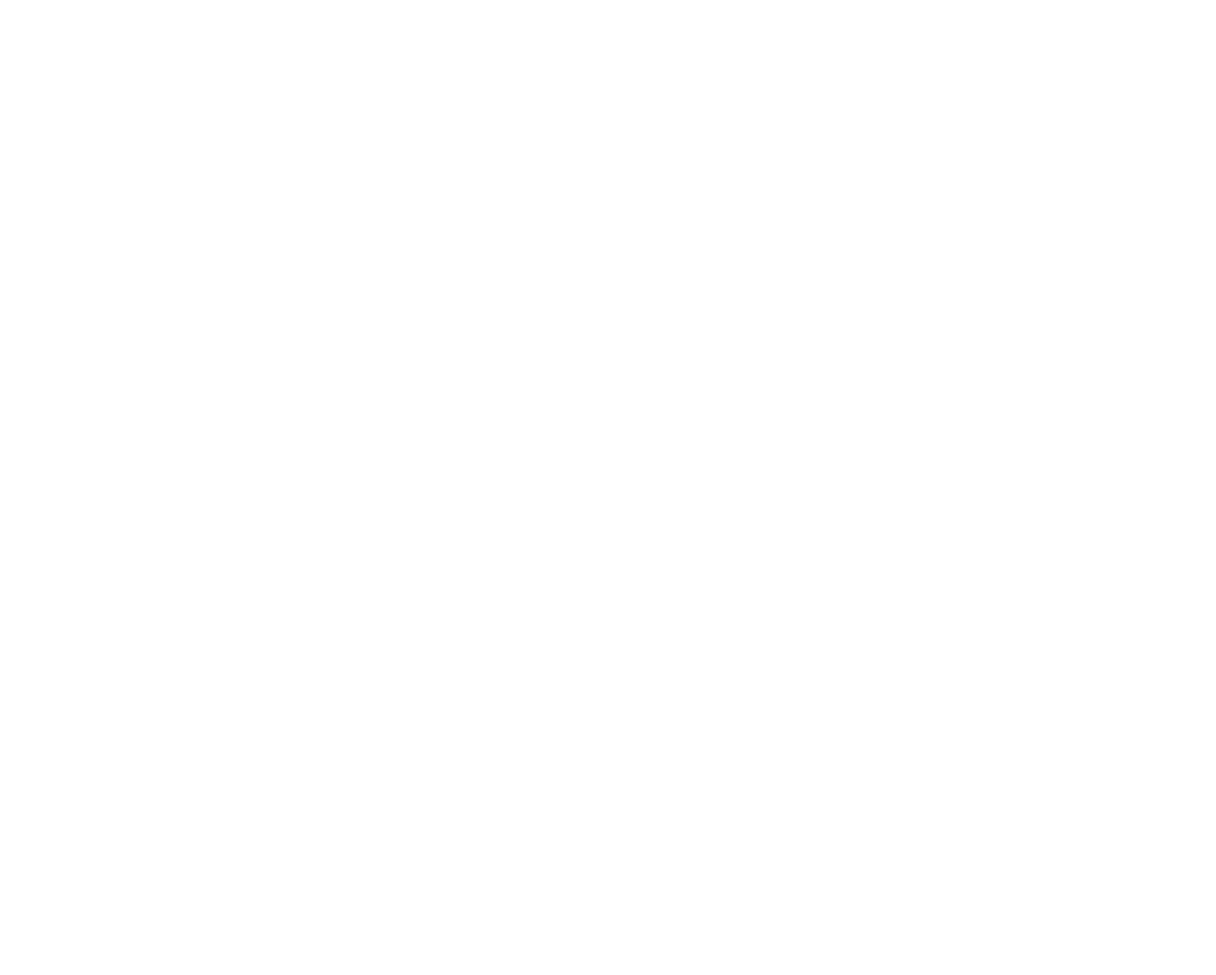
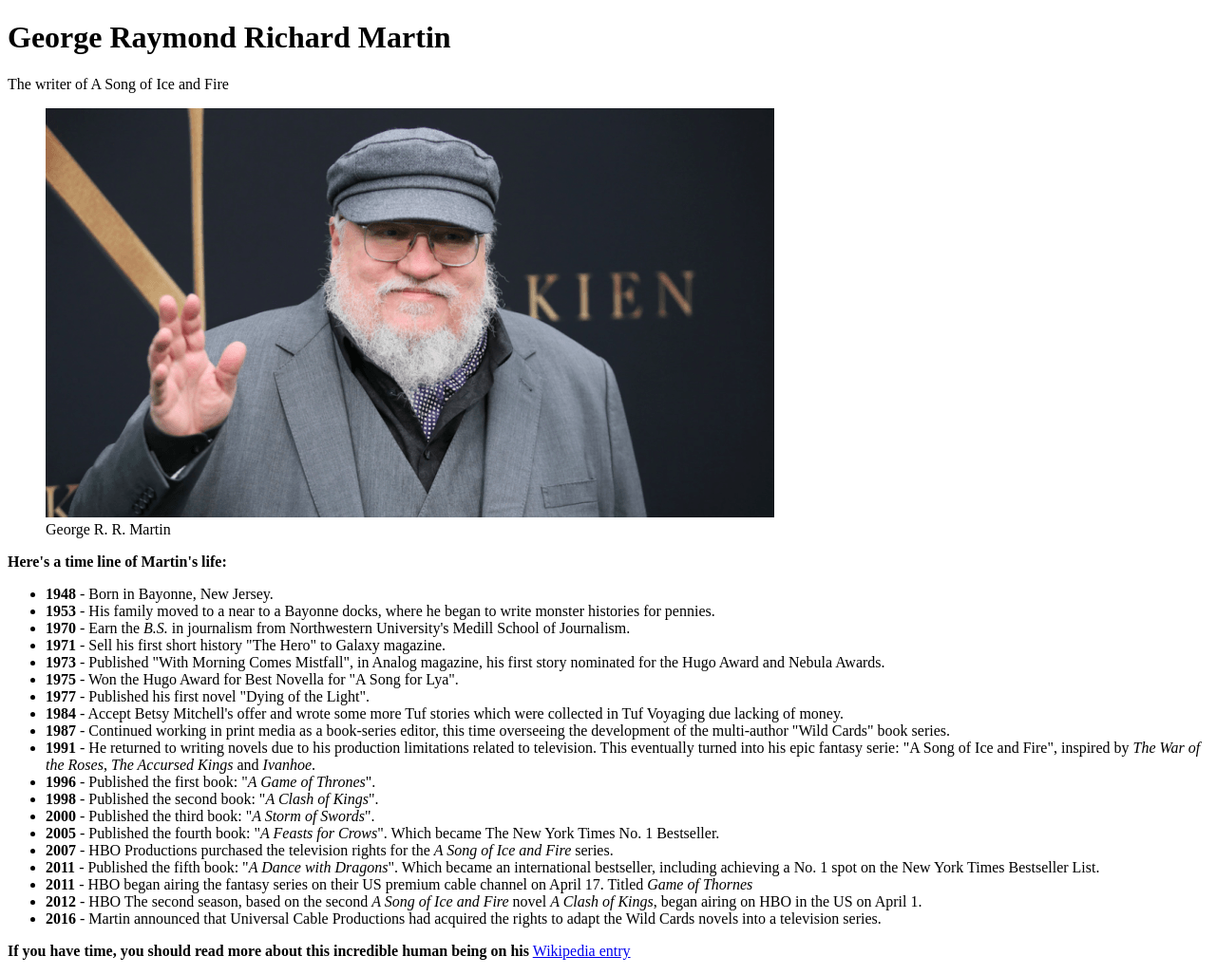
Before and after one commit to JSifontz/tribute-page, a plain HTML site: page index.html in a window 1280 px wide. Shown: the whole page at 95% size. Before the commit the page ends 800 px from the top, so only its background shows below. Drawn offline with Linux system fonts and the light colour scheme.

Commit message:
feat: Add all html info

```diff
--- a/index.html
+++ b/index.html
@@ -7,6 +7,79 @@
   <title>George R. R. Martin Tribute Page</title>
 </head>
 <body>
+  <main id="main">
+    <h1 id="title">George Raymond Richard Martin</h1>
+    <p>The writer of A Song of Ice and Fire</p>
+    <figure id="img-div">
+      <img id="image" src="./images/george-martin.jpg" alt="George Martin">
+      <figcaption id="img-caption">George R. R. Martin</figcaption>
+    </figure>
+    <p>
+      <b>Here's a time line of Martin's life:</b>
+    </p>
+    <ul id="tribute-info">
+      <li>
+        <strong>1948</strong> - Born in Bayonne, New Jersey.
+      </li>
+      <li>
+        <strong>1953</strong> - His family moved to a near to a Bayonne docks, where he began to write monster histories for pennies.
+      </li>
+      <li>
+        <strong>1970</strong> - Earn the <em>B.S.</em> in journalism from Northwestern University's Medill School of Journalism.
+      </li>
+      <li>
+        <strong>1971</strong> - Sell his first short history "The Hero" to Galaxy magazine.
+      </li>
+      <li>
+        <strong>1973</strong> - Published "With Morning Comes Mistfall", in Analog magazine, his first story nominated for the Hugo Award and Nebula Awards.
+      </li>
+      <li>
+        <strong>1975</strong> - Won the Hugo Award for Best Novella for "A Song for Lya".
+      </li>
+      <li>
+        <strong>1977</strong> - Published his first novel "Dying of the Light".
+      </li>
+      <li>
+        <strong>1984</strong> - Accept Betsy Mitchell's offer and wrote some more Tuf stories which were collected in Tuf Voyaging due lacking of money.
+      </li>
+      <li>
+        <strong>1987</strong> - Continued working in print media as a book-series editor, this time overseeing the development of the multi-author "Wild Cards" book series.
+      </li>
+      <li>
+        <strong>1991</strong> - He returned to writing novels due to his production limitations related to television. This eventually turned into his epic fantasy serie: "A Song of Ice and Fire", inspired by <em>The War of the Roses</em>, <em>The Accursed Kings</em> and <em>Ivanhoe</em>.
+      </li>
+      <li>
+        <strong>1996</strong> - Published the first book: "<em>A Game of Thrones</em>".
+      </li>
+      <li>
+        <strong>1998</strong> - Published the second book: "<em>A Clash of Kings</em>".
+      </li>
+      <li>
+        <strong>2000</strong> - Published the third book: "<em>A Storm of Swords</em>".
+      </li>
+      <li>
+        <strong>2005</strong> - Published the fourth book: "<em>A Feasts for Crows</em>". Which became The New York Times No. 1 Bestseller.
+      </li>
+      <li>
+        <strong>2007</strong> - HBO Productions purchased the television rights for the <em>A Song of Ice and Fire</em> series.
+      </li>
+      <li>
+        <strong>2011</strong> - Published the fifth book: "<em>A Dance with Dragons</em>". Which became an international bestseller, including achieving a No. 1 spot on the New York Times Bestseller List.
+      </li>
+      <li>
+        <strong>2011</strong> - HBO began airing the fantasy series on their US premium cable channel on April 17. Titled <em>Game of Thornes</em>
+      </li>
+      <li>
+        <strong>2012</strong> - HBO The second season, based on the second <em>A Song of Ice and Fire</em> novel <em>A Clash of Kings</em>, began airing on HBO in the US on April 1.
+      </li>
+      <li>
+        <strong>2016</strong> - Martin announced that Universal Cable Productions had acquired the rights to adapt the Wild Cards novels into a television series.
+      </li>
+    </ul>
+    <p>
+      <b>If you have time, you should read more about this incredible human being on his</b> <a id="tribute-link" href="https://en.wikipedia.org/wiki/George_R._R._Martin" target="_blank"> Wikipedia entry</a>
+    </p>
+  </main>
   <script src="https://cdn.freecodecamp.org/testable-projects-fcc/v1/bundle.js"></script>
 </body>
 </html>
```
